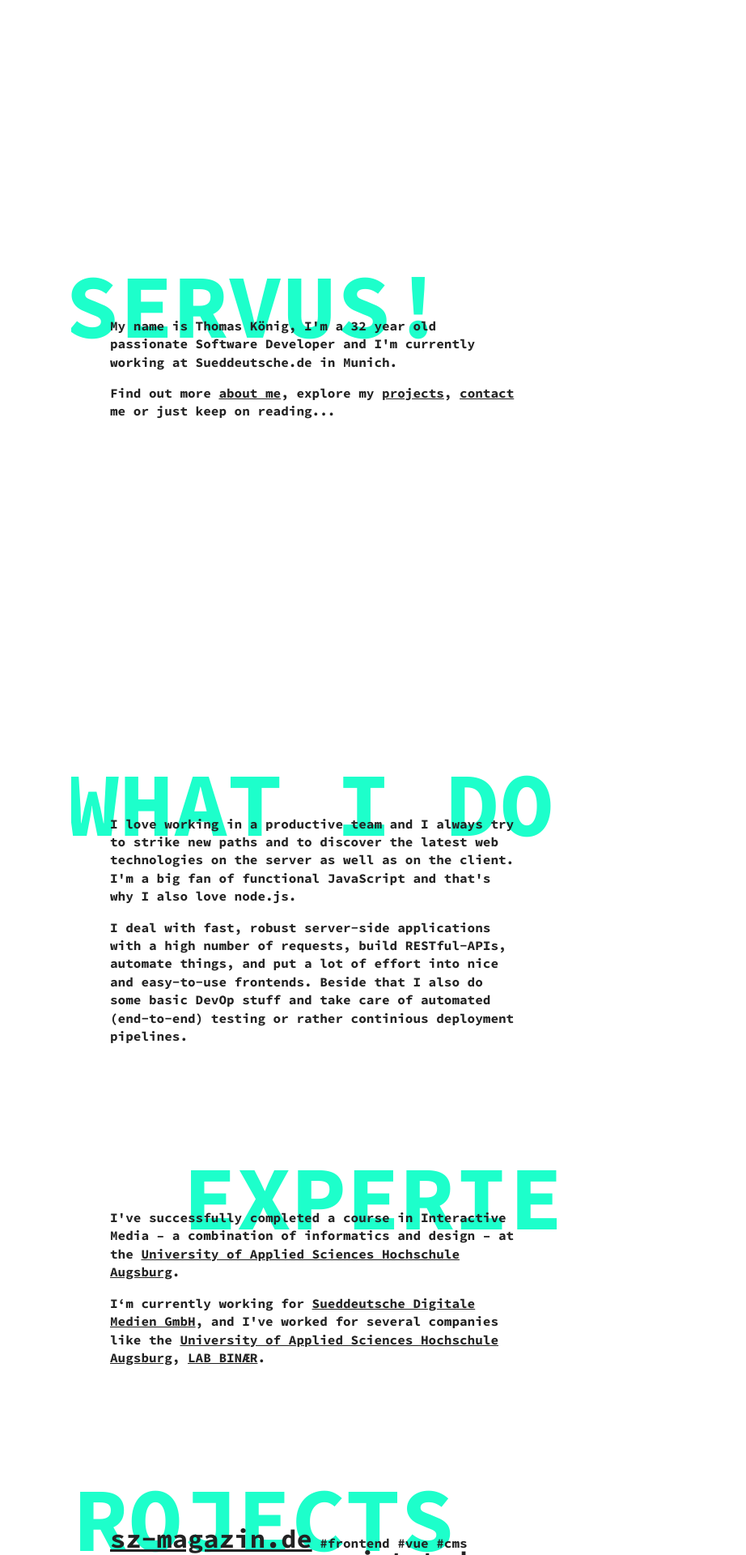
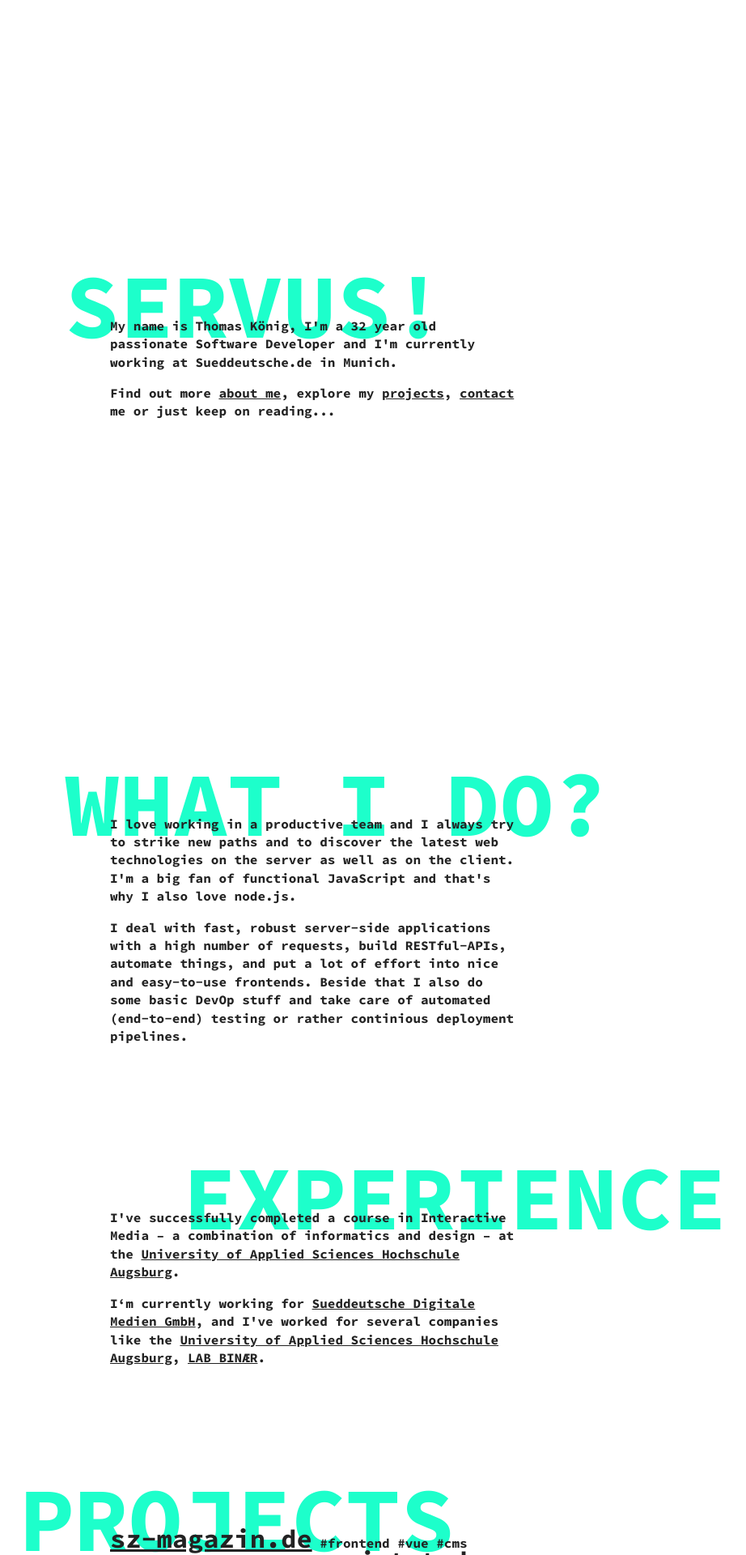
Before and after one commit to Vispercept/portfolio, a Jekyll site: the page built from index.html, in a window 1280 px wide. Shown: the top 1920 px of the page at 81% size, without its empty margins (252-1174 px from the left). Built offline with Jekyll 4.4.1, drawn with Linux system fonts in a browser that asks for light colours.

Commit message:
fix overflow

```diff
--- a/_sass/main.scss
+++ b/_sass/main.scss
@@ -7,7 +7,6 @@
   display: flex;
   align-items: center;
   justify-content: center;
-  overflow: hidden;
 
   @media only screen and (max-width: $width) {
     width: 100%;
@@ -24,6 +23,7 @@
   &--footer {
     @media only screen and (max-width: $width) {
       padding-bottom: 13em;
+      overflow: hidden;
     }
   }
 
```
